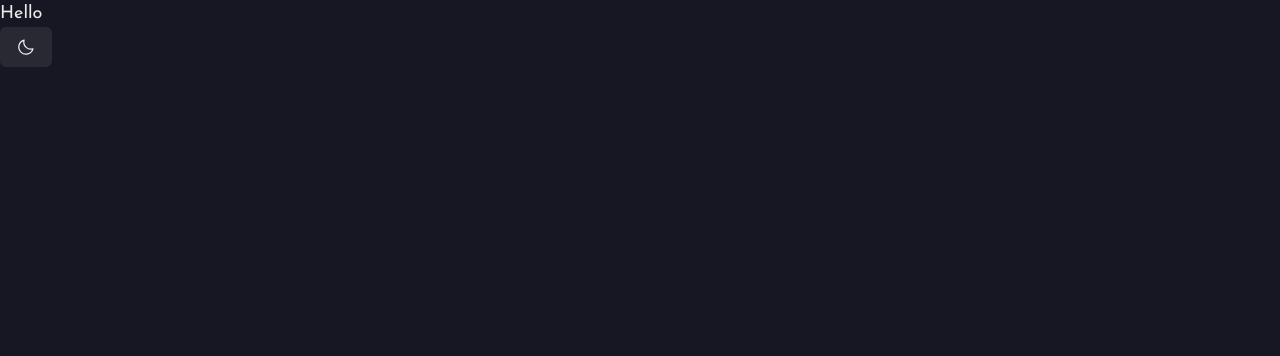
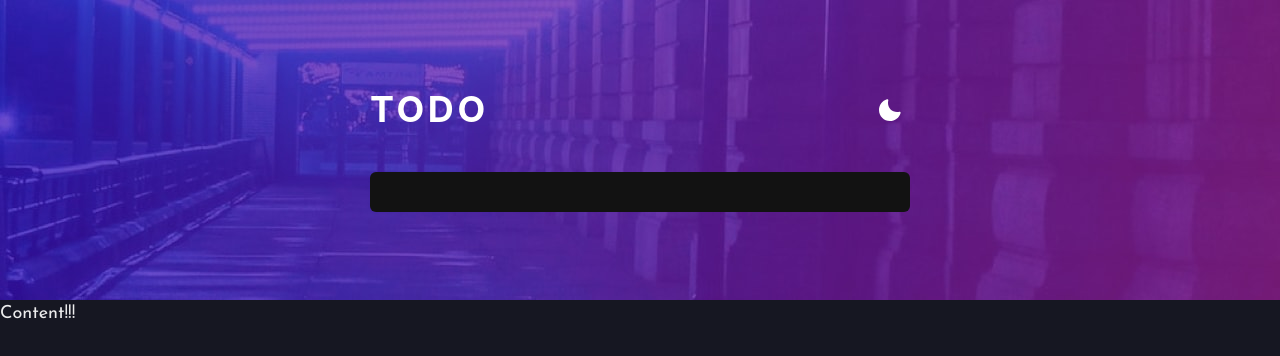
Before and after one commit to calebesg/todo-app, a React (Vite) app: page / in a window 1280 px wide. Shown: the top 356 px of the page. Built offline with nearby package versions, Linux system fonts and the light colour scheme.

Commit message:
create area header

```diff
--- a/package.json
+++ b/package.json
@@ -8,11 +8,11 @@
     "preview": "vite preview"
   },
   "dependencies": {
+    "@chakra-ui/icons": "^2.0.4",
     "@chakra-ui/react": "^2.2.4",
     "@emotion/react": "^11.9.3",
     "@emotion/styled": "^11.9.3",
     "framer-motion": "^6.5.1",
-    "phosphor-react": "^1.4.1",
     "react": "^18.0.0",
     "react-dom": "^18.0.0"
   },
--- a/src/App.tsx
+++ b/src/App.tsx
@@ -1,11 +1,16 @@
-import { Box } from '@chakra-ui/react'
-import { ToggleThemeButton } from './components/ToggleThemeButton'
+import { FormCreateTodo } from './components/FormCreateTodo'
+import { Header } from './components/Header'
 
 export function App() {
   return (
-    <Box>
-      <h1>Hello</h1>
-      <ToggleThemeButton />
-    </Box>
+    <>
+      <Header>
+        <FormCreateTodo />
+      </Header>
+
+      <main>
+        <p>Content!!!</p>
+      </main>
+    </>
   )
 }
--- /dev/null
+++ b/src/components/FormCreateTodo.tsx
@@ -0,0 +1,25 @@
+import { FormControl, Input, useStyleConfig } from '@chakra-ui/react'
+import { useState } from 'react'
+
+export function FormCreateTodo() {
+  const [text, setText] = useState('')
+
+  const styles = useStyleConfig('Input', { variant: 'solid' })
+
+  function handleSubmit(key: string) {
+    if (key !== 'Enter') return
+    console.log('submited')
+  }
+
+  return (
+    <FormControl onKeyDownCapture={e => handleSubmit(e.code)}>
+      <Input
+        __css={styles}
+        value={text}
+        onChange={e => setText(e.target.value)}
+        type="text"
+        aria-label="enter a new todo"
+      />
+    </FormControl>
+  )
+}
--- /dev/null
+++ b/src/components/Header.tsx
@@ -0,0 +1,38 @@
+import { Box, Flex, Heading, useColorMode } from '@chakra-ui/react'
+import { ToggleThemeButton } from './ToggleThemeButton'
+
+interface HeaderProps {
+  children?: any
+}
+
+export function Header({ children }: HeaderProps) {
+  const { colorMode } = useColorMode()
+
+  return (
+    <Box
+      bgImage={
+        colorMode === 'light'
+          ? 'url(./src/assets/bg-desktop-light.jpg)'
+          : 'url(./src/assets/bg-desktop-dark.jpg)'
+      }
+      bgSize="cover"
+      as="header"
+      display="flex"
+      flexDirection="column"
+      alignItems="center"
+      justifyContent="center"
+      h={300}
+      gap={48}
+    >
+      <Flex flexDirection="column" maxW="540px" w="full" gap={10}>
+        <Flex alignItems="center" justifyContent="space-between">
+          <Heading as="h1" textColor="white" letterSpacing="widest">
+            TODO
+          </Heading>
+          <ToggleThemeButton />
+        </Flex>
+        {children}
+      </Flex>
+    </Box>
+  )
+}
--- a/src/components/ToggleThemeButton.tsx
+++ b/src/components/ToggleThemeButton.tsx
@@ -1,12 +1,23 @@
+import { MoonIcon, SunIcon } from '@chakra-ui/icons'
 import { Button, useColorMode } from '@chakra-ui/react'
-import { Moon, Sun } from 'phosphor-react'
 
 export function ToggleThemeButton() {
   const { colorMode, toggleColorMode } = useColorMode()
 
   return (
-    <Button onClick={toggleColorMode}>
-      {colorMode === 'light' ? <Sun size={20} /> : <Moon size={20} />}
+    <Button
+      w={10}
+      h={10}
+      rounded="full"
+      bg="transparent"
+      textColor="white"
+      onClick={toggleColorMode}
+    >
+      {colorMode === 'light' ? (
+        <SunIcon w={6} h={6} />
+      ) : (
+        <MoonIcon w={6} h={6} />
+      )}
     </Button>
   )
 }
--- a/src/main.tsx
+++ b/src/main.tsx
@@ -2,7 +2,7 @@ import { ChakraProvider, ColorModeScript } from '@chakra-ui/react'
 import React from 'react'
 import ReactDOM from 'react-dom/client'
 import { App } from './App'
-import theme from './theme'
+import theme from './styles/theme'
 
 ReactDOM.createRoot(document.getElementById('root')!).render(
   <React.StrictMode>
--- /dev/null
+++ b/src/styles/components/Input.ts
@@ -0,0 +1,15 @@
+import { ComponentStyleConfig } from '@chakra-ui/react'
+
+const Input: ComponentStyleConfig = {
+  variants: {
+    solid: {
+      background: 'black',
+      color: 'white',
+    },
+  },
+  defaultProps: {
+    variant: 'solid',
+  },
+}
+
+export default Input
--- a/src/theme.ts
+++ b/src/styles/theme.ts
@@ -1,6 +1,8 @@
 import { extendTheme } from '@chakra-ui/react'
 import { mode } from '@chakra-ui/theme-tools'
 import { Dict } from '@chakra-ui/utils'
+
+import Input from './components/Input'
 
 const theme = {
   config: {
@@ -31,6 +33,9 @@ const theme = {
       500: 'hsl(280, 87%, 65%)',
     },
   },
+  components: {
+    Input,
+  },
   styles: {
     global: (props: Dict<any>) => ({
       body: {
```
Also changed, not shown: 1 other file (tests, documents, lock files or other folders).
